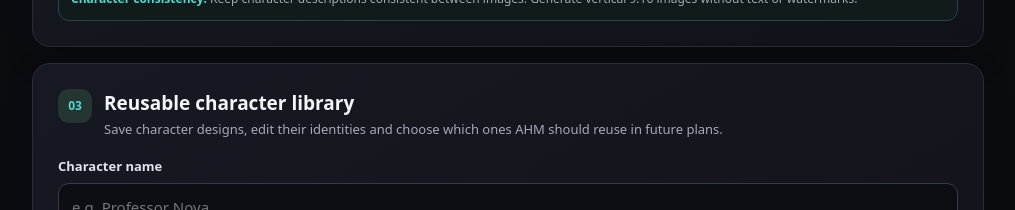
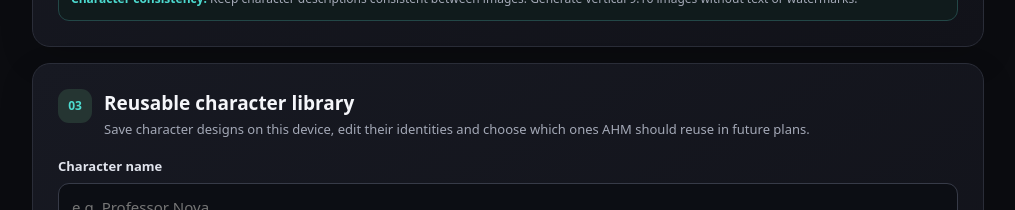
Before and after one commit to socialboosthub/Lock, a website: page public/index.html in a window 1280 px wide. Shown: the part 1620-1830 px from the top of the page, without its empty margins (132-1147 px from the left). Drawn offline with Linux system fonts and the light colour scheme.

Commit message:
ui: clarify character library is stored on this device

```diff
--- a/public/index.html
+++ b/public/index.html
@@ -136,7 +136,7 @@
         <span class="step">03</span>
         <div>
           <h2>Reusable character library</h2>
-          <p>Save character designs, edit their identities and choose which ones AHM should reuse in future plans.</p>
+          <p>Save character designs on this device, edit their identities and choose which ones AHM should reuse in future plans.</p>
         </div>
       </div>
 
```
